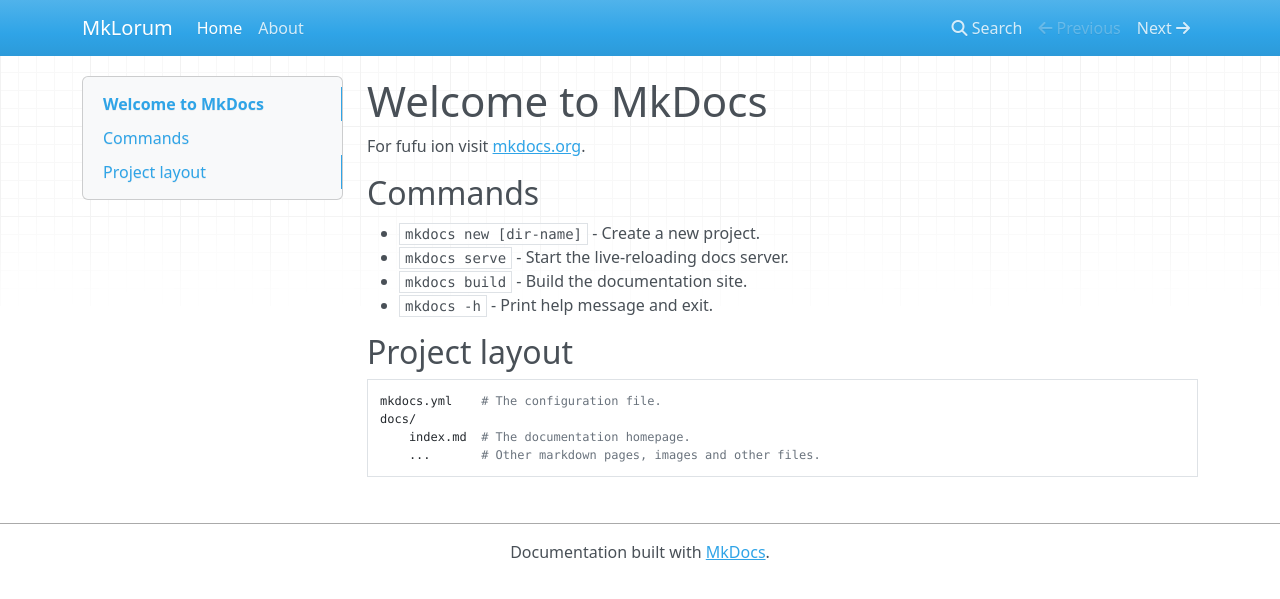
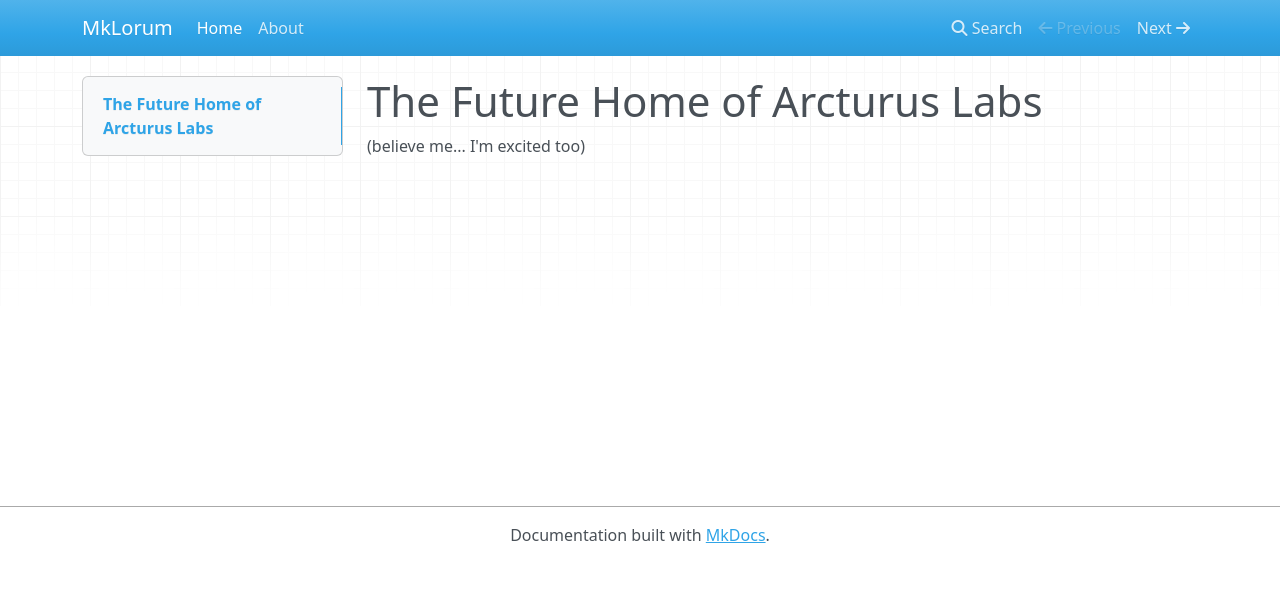
Before and after one commit to arcturus-labs/blog, an MkDocs documentation site: the page built from docs/index.md, in a window 1280 px wide. Shown: the top 599 px of the page. Built offline with MkDocs 1.6.1, drawn with Linux system fonts in a browser that asks for light colours; nearby versions of some CDN libraries.

Commit message:
something w/ my name

```diff
--- a/docs/index.md
+++ b/docs/index.md
@@ -1,17 +1,3 @@
-# Welcome to MkDocs
+# The Future Home of Arcturus Labs
 
-For fufu ion visit [mkdocs.org](https://www.mkdocs.org).
-
-## Commands
-
-* `mkdocs new [dir-name]` - Create a new project.
-* `mkdocs serve` - Start the live-reloading docs server.
-* `mkdocs build` - Build the documentation site.
-* `mkdocs -h` - Print help message and exit.
-
-## Project layout
-
-    mkdocs.yml    # The configuration file.
-    docs/
-        index.md  # The documentation homepage.
-        ...       # Other markdown pages, images and other files.
+(believe me... I'm excited too)
```
